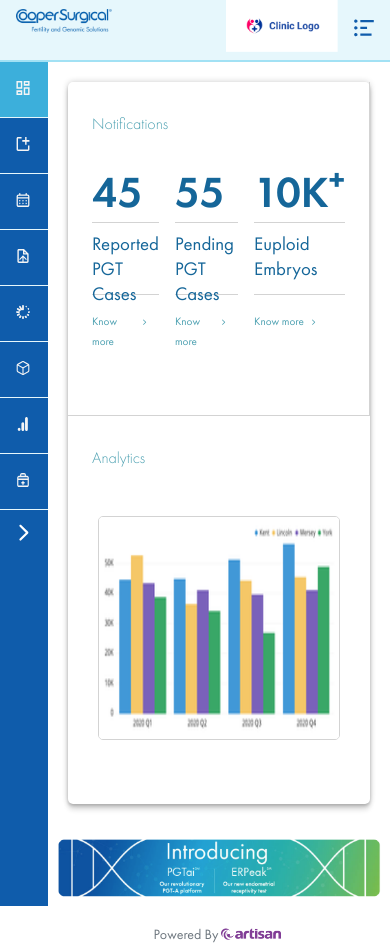
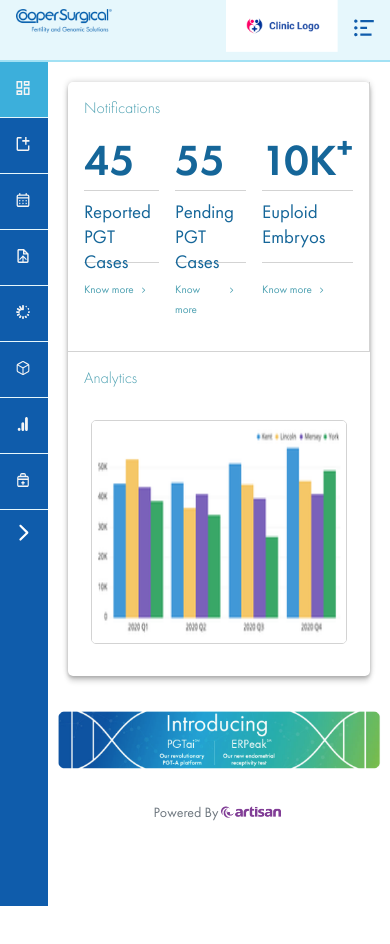
Before and after one commit to sidharthmohanty/angular-cooper, an Angular app: page / in a window 390 px wide. After the commit the page ends 844 px from the top, so only its background shows below. Built offline with nearby package versions, Linux system fonts and the light colour scheme.

Commit message:
29 june office

```diff
--- a/src/app/main-nav/main-nav.component.css
+++ b/src/app/main-nav/main-nav.component.css
@@ -309,8 +309,17 @@
 }
 
 @media (max-width: 576px) {
+  .first-container {
+    padding: 1rem 1rem 2rem 1rem;
+  }
+  .second-container {
+    padding: 1rem 1rem 2rem 1rem;
+  }
   .not-content {
-    margin-top: 3rem;
+    margin-top: 2rem;
+  }
+  .second-content {
+    margin-top: 2rem;
   }
   .brand-logo {
     width: 6rem;
@@ -379,6 +388,8 @@
   .clinic {
     margin-top: -7px;
   }
+  .sub-content {
+  }
 }
 @media (min-width: 768px) {
   .sub-head {
@@ -393,7 +404,7 @@
     font-size: calc(20px + 7vh);
   }
   .sub-content {
-    font-size: calc(1rem + 1vh);
+    font-size: calc(0.8rem + 1vh);
   }
 }
 
```
